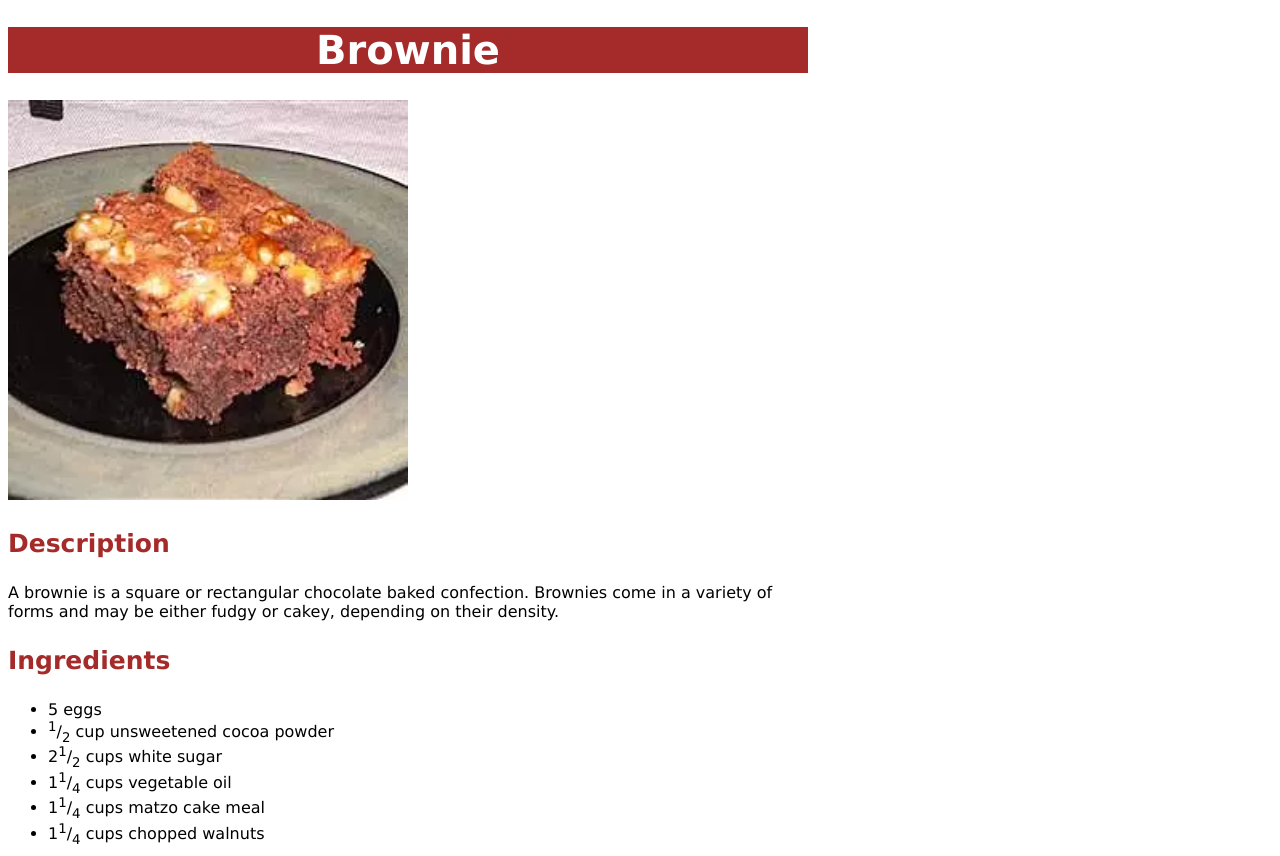
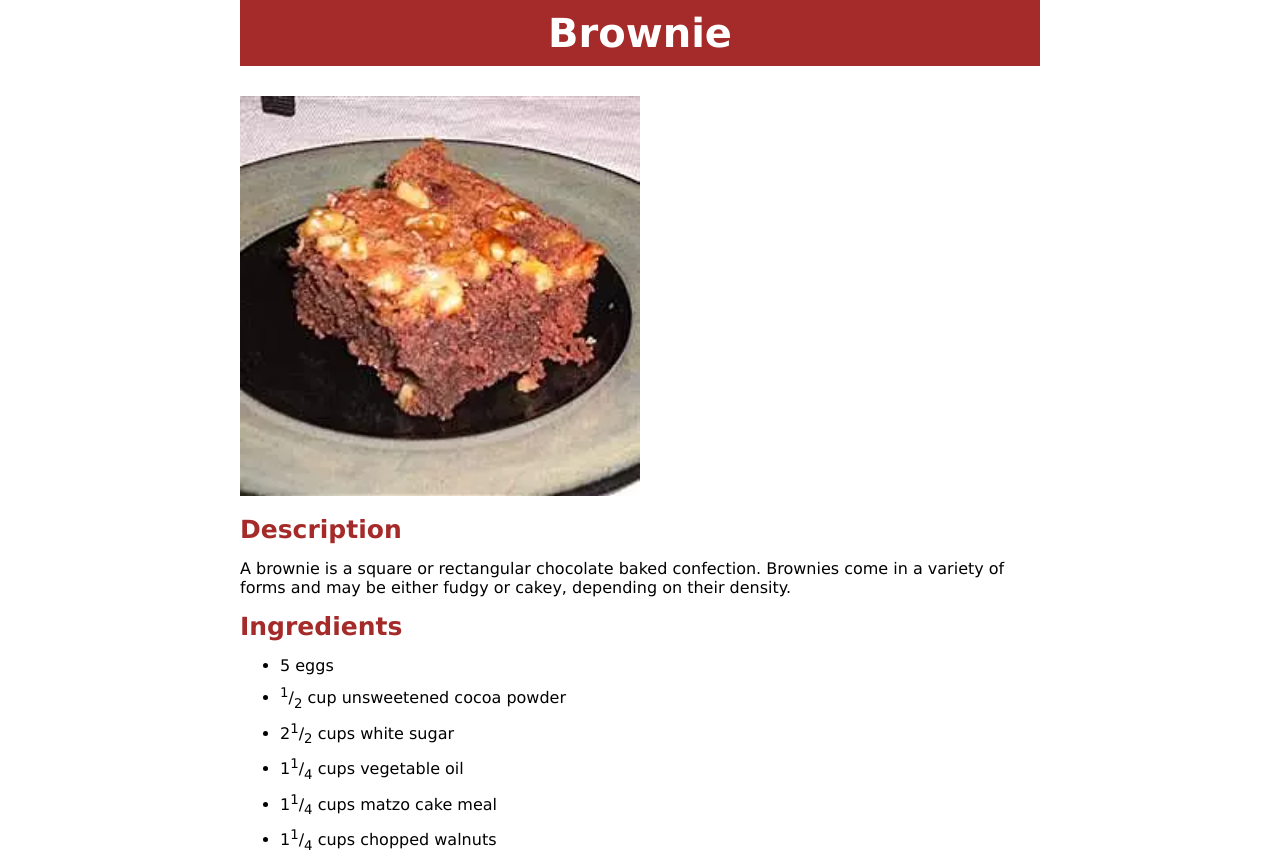
Before and after one commit to fatahmaziz/odin-recipes, a plain HTML site: page recipes/brownie.html in a window 1280 px wide. Shown: the top 856 px of the page. Drawn offline with Linux system fonts and the light colour scheme.

Commit message:
added margin and padding to elements

```diff
--- a/style.css
+++ b/style.css
@@ -4,6 +4,7 @@
     box-sizing: border-box; */
     font-family: 'Lucida Sans', 'Lucida Sans Regular', 'Lucida Grande', 'Lucida Sans Unicode', Geneva, Verdana, sans-serif;
     width: 800px;
+    margin: 0 auto;
 }
 
 h1{
@@ -11,17 +12,24 @@ h1{
     color: white;
     background-color: brown;
     font-size: 40px;
+    margin-bottom: 30px;
+    padding: 10px 0px;
 }
 
 h3{
     color: brown;
     font-size: 25px;
+    margin: 15px 0px;
 }
 
 .recipe-link, a{
     color: brown;
     text-decoration: none;
     font-size: 40px;
+}
+
+li{
+    margin: 10px 0px;
 }
 
 a{
```
